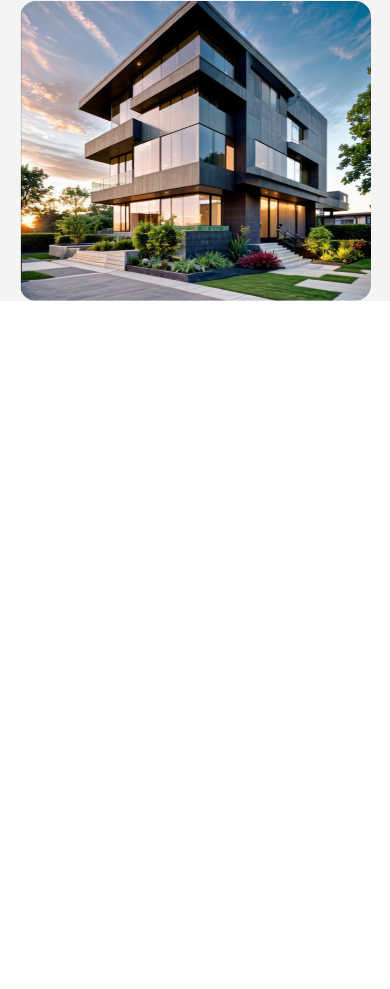
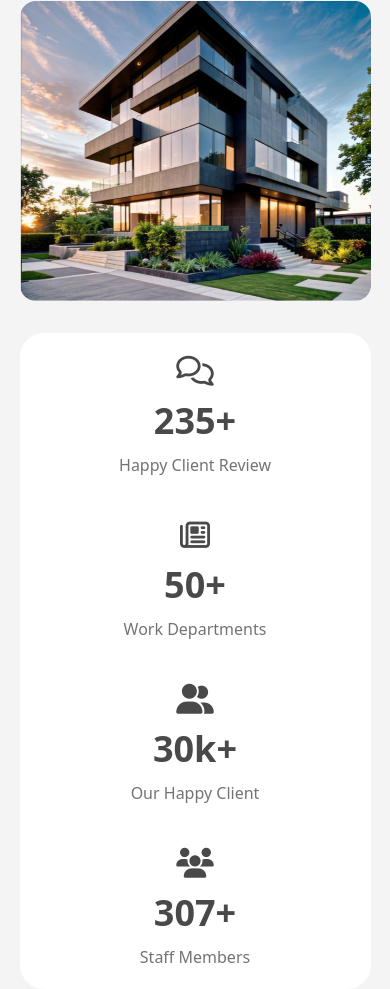
Before and after one commit to Ai-codemaster/Assignment-3, a plain HTML site: page index.html in a window 390 px wide. Shown: the part 1177-2166 px from the top of the page. Before the commit the page ends 1574 px from the top, so only its background shows below. Drawn offline with nearby package versions, Linux system fonts and the light colour scheme.

Commit message:
complete About us 2nd section and responsive for mobile, tablet and other device

```diff
--- a/index.html
+++ b/index.html
@@ -220,7 +220,30 @@
         </div>
       </section>
 
-      <section class="h-24"></section>
+      <section class="bg-[--body-second-bg] px-[5%] pt-8">
+        <div class="grid grid-cols-1 sm:grid-cols-2 lg:grid-cols-4 text-center bg-white rounded-3xl">
+          <div class="p-5">
+            <i class="fa-regular fa-comments text-[--text-dark] text-3xl mb-3"></i>
+            <h1 class="text-[--text-dark] text-4xl font-extrabold mb-3">235+</h1>
+            <p class="text-[--text-light] text-base font-medium">Happy Client Review</p>
+          </div>
+          <div class="p-5">
+            <i class="fa-regular fa-newspaper text-[--text-dark] text-3xl mb-3"></i>
+            <h1 class="text-[--text-dark] text-4xl font-extrabold mb-3">50+</h1>
+            <p class="text-[--text-light] text-base font-medium">Work Departments</p>
+          </div>
+          <div class="p-5">
+            <i class="fa-solid fa-user-group text-[--text-dark] text-3xl mb-3"></i>
+            <h1 class="text-[--text-dark] text-4xl font-extrabold mb-3">30k+</h1>
+            <p class="text-[--text-light] text-base font-medium">Our Happy Client</p>
+          </div>
+          <div class="p-5">
+            <i class="fa-solid fa-users text-[--text-dark] text-3xl mb-3"></i>
+            <h1 class="text-[--text-dark] text-4xl font-extrabold mb-3">307+</h1>
+            <p class="text-[--text-light] text-base font-medium">Staff Members</p>
+          </div>
+        </div>
+      </section>
     </main>
 
     <!-- Footer -->
```
